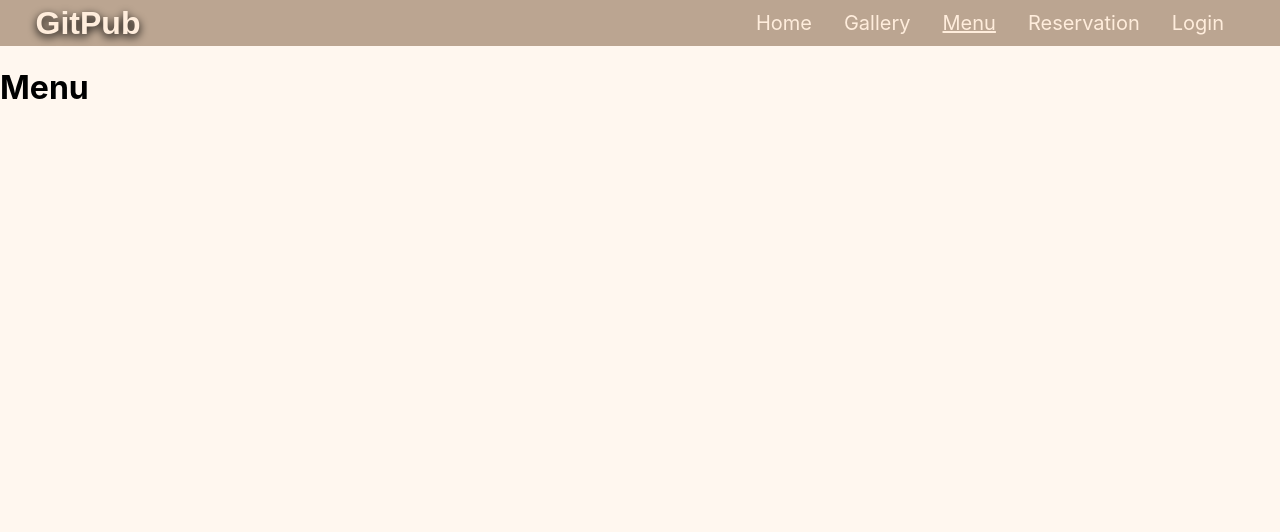
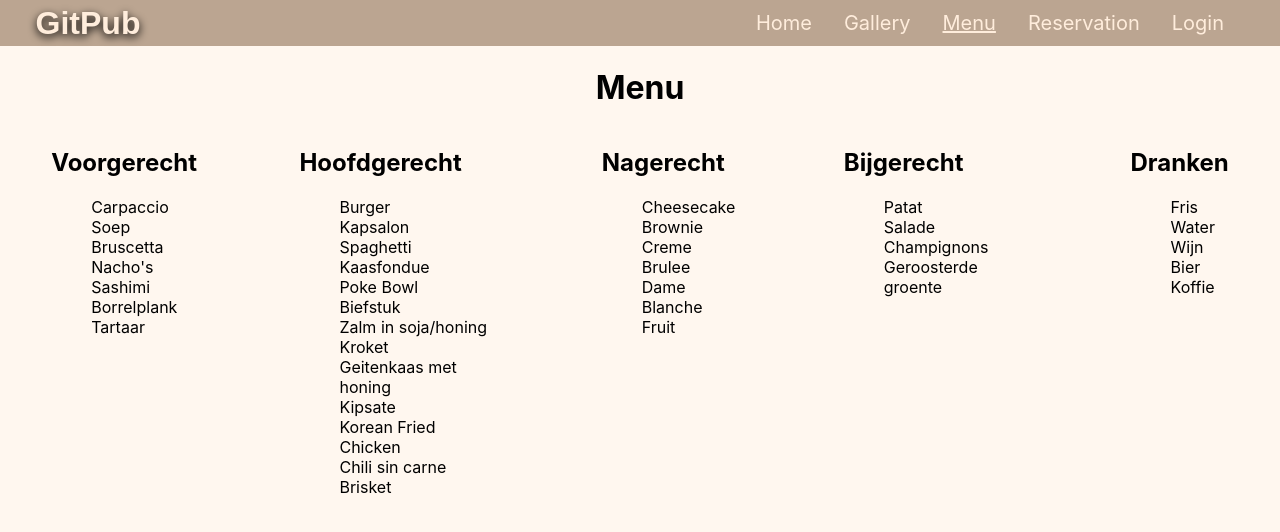
Before and after one commit to DDuijker/dev4-project, a React (Create React App) app in the folder frontend/: page /menu in a window 1280 px wide. Shown: the top 532 px of the page. Built offline with nearby package versions, Linux system fonts and the light colour scheme; a web font is replaced by a local one.

Commit message:
menu kaart base

```diff
--- /dev/null
+++ b/frontend/src/css/menu.css
@@ -0,0 +1,16 @@
+.menukaart{
+display: flex;
+}
+
+.menubox{
+    padding-right: 4%;
+    padding-left:4%;
+}
+
+h1{
+    text-align: center;
+}
+
+ul{
+    list-style-type: none;
+}
--- a/frontend/src/pages/menu.js
+++ b/frontend/src/pages/menu.js
@@ -1,4 +1,5 @@
-import React, {useEffect, useState} from "react";
+import React, { useEffect, useState } from "react";
+import "../css/menu.css";
 
 export default function Menu() {
   //   const [data, setData] = useState([])
@@ -17,7 +18,67 @@ export default function Menu() {
   return (
     <div>
       <h1>Menu</h1>
-
+      <div className={"menukaart"}>
+        <div className={"menubox"}>
+          <h2>Voorgerecht</h2>
+          <ul>
+            <li>Carpaccio</li>
+            <li>Soep</li>
+            <li>Bruscetta</li>
+            <li>Nacho's</li>
+            <li>Sashimi</li>
+            <li>Borrelplank</li>
+            <li>Tartaar</li>
+          </ul>
         </div>
-    )
+        <div className={"menubox"}>
+          <h2>Hoofdgerecht</h2>
+          <ul>
+            <li>Burger</li>
+            <li>Kapsalon</li>
+            <li>Spaghetti</li>
+            <li>Kaasfondue</li>
+            <li>Poke Bowl</li>
+            <li>Biefstuk</li>
+            <li>Zalm in soja/honing</li>
+            <li>Kroket</li>
+            <li>Geitenkaas met honing</li>
+            <li>Kipsate</li>
+            <li>Korean Fried Chicken</li>
+            <li>Chili sin carne</li>
+            <li>Brisket</li>
+          </ul>
+        </div>
+        <div className={"menubox"}>
+          <h2>Nagerecht</h2>
+          <ul>
+            <li>Cheesecake</li>
+            <li>Brownie</li>
+            <li>Creme Brulee</li>
+            <li>Dame Blanche</li>
+            <li>Fruit</li>
+          </ul>
+        </div>
+        <div className={"menubox"}>
+          <h2>Bijgerecht</h2>
+          <ul>
+            <li>Patat</li>
+            <li>Salade</li>
+            <li>Champignons</li>
+            <li>Geroosterde groente</li>
+          </ul>
+        </div>
+        <div className={"menubox"}>
+          <h2>Dranken</h2>
+          <ul>
+            <li>Fris</li>
+            <li>Water</li>
+            <li>Wijn</li>
+            <li>Bier</li>
+            <li>Koffie</li>
+          </ul>
+        </div>
+      </div>
+    </div>
+  );
 }
```
Lines whose indentation alone changed are shown as unchanged.
